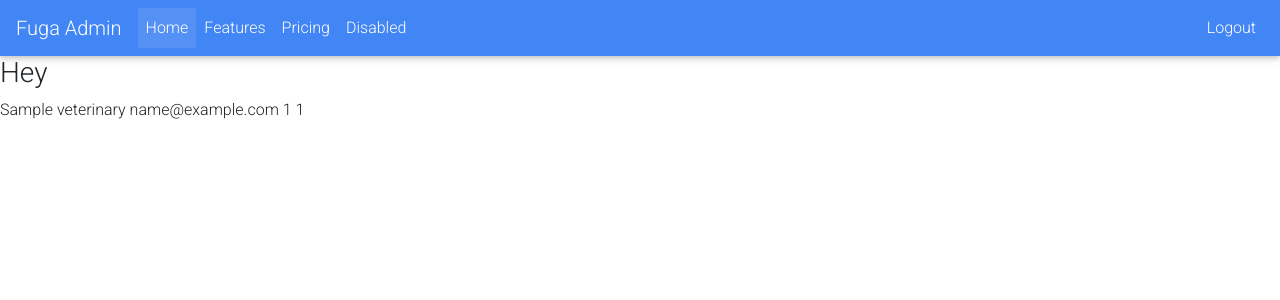
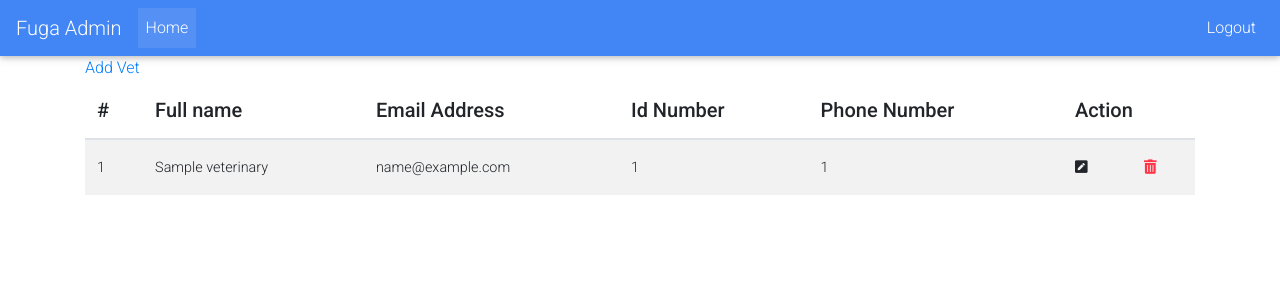
Before and after one commit to DorcasToto/CRUD-django, a Django app: page / in a window 1280 px wide. Shown: the top 300 px of the page. Run offline with Django 3.2, Linux system fonts and the light colour scheme; tables that the repository leaves empty hold one stand-in row (values such as "Sample post"); some libraries are stand-ins or nearby versions.

Commit message:
onboard a vet

```diff
--- a/veterinary/forms.py
+++ b/veterinary/forms.py
@@ -1,6 +1,7 @@
 from django.contrib.auth.models import User
 from django.contrib.auth.forms import UserCreationForm
 from django import forms
+from .models import *
 
 class RegistrationForm(UserCreationForm):
     email=forms.EmailField()
@@ -14,3 +15,8 @@ class RegistrationForm(UserCreationForm):
         if commit:
             user.save()
         return user
+
+class RegisitervetForm(forms.ModelForm):
+    class Meta:
+        model = Veterinary
+        exclude = ['user']
--- a/veterinary/models.py
+++ b/veterinary/models.py
@@ -8,6 +8,7 @@ class Veterinary(models.Model):
     email = models.CharField(max_length=20)
     id_no = models.IntegerField(default = 0)
     phone_number = models.IntegerField(default = 0)
+    # county = models.CharField(max_length=255)
 
     def __str__(self):
         return self.name
--- a/veterinary/templates/base.html
+++ b/veterinary/templates/base.html
@@ -19,7 +19,7 @@
     {% endblock %}
 
 
-    <title>Instagram Clone</title>
+    <title>Fuga Admin</title>
 </head>
 
 <body>
--- a/veterinary/templates/index.html
+++ b/veterinary/templates/index.html
@@ -2,20 +2,57 @@
 {%block content%}
 <!DOCTYPE html>
 <html lang="en">
+
 <head>
     <meta charset="UTF-8">
     <meta name="viewport" content="width=device-width, initial-scale=1.0">
-    <title>Document</title>
+    <title>Fuga Admin</title>
 </head>
+
 <body>
-    {{user.username}}
-    <h3>Hey</h3>
-    {%for vet in vets%}
-    {{vet.name}}
-    {{vet.email}}
-    {{vet.id_no}}
-    {{vet.phone_number}}
-    {%endfor%}
+    <div class="container">
+        <a href="{% url 'register_vet' %}">
+            Add Vet
+        </a>
+        <div class="table table-striped w-full">
+            <table class="table">
+                <thead>
+                    <tr>
+                        <th class="h5">#</th>
+                        <th class="h5">Full name</th>
+                        <th class="h5">Email Address</th>
+                        <th class="h5">Id Number</th>
+                        <th class="h5">Phone Number</th>
+                        <th class="h5">Action</th>
+                    </tr>
+                </thead>
+                <tbody>
+                    {%for vet in vets%}
+                    <tr>
+                        <td>{{vet.id}}</td>
+                        <td>{{vet.name}}</td>
+                        <td>{{vet.email}}</td>
+                        <td>{{vet.id_no}}</td>
+                        <td>{{vet.phone_number}}</td>
+                        <td>
+                            <div class="row">
+                                <div class="col-sm">
+                                    <a href=""><i class="fas fa-pen-square"></i></a>
+                                </div>
+                                <div class="col-sm">
+                                    <a href=""><i class="fas fa-trash-alt text-danger"></i></a>
+                                </div>
+                            </div>
+
+                        </td>
+                    </tr>
+                    {%endfor%}
+                </tbody>
+            </table>
+        </div>
+    </div>
+
 </body>
+
 </html>
 {%endblock content%}
--- a/veterinary/templates/navbar.html
+++ b/veterinary/templates/navbar.html
@@ -7,16 +7,7 @@
     <div class="collapse navbar-collapse" id="navbarNav">
       <ul class="navbar-nav">
         <li class="nav-item active">
-          <a class="nav-link" href="{% url "home" %}">Home<span class="sr-only">(current)</span></a>
-        </li>
-        <li class="nav-item">
-          <a class="nav-link" href="#">Features</a>
-        </li>
-        <li class="nav-item">
-          <a class="nav-link" href="#">Pricing</a>
-        </li>
-        <li class="nav-item">
-          <a class="nav-link disabled" href="#">Disabled</a>
+          <a class="nav-link" href="{% url 'home' %}">Home<span class="sr-only">(current)</span></a>
         </li>
       </ul>
       <ul class="navbar-nav ml-auto">
--- a/veterinary/urls.py
+++ b/veterinary/urls.py
@@ -6,11 +6,9 @@ from django.urls import path,include
 
 urlpatterns = [
     path('',views.index,name = 'home'),
-    path('accounts/login/', auth_views.LoginView.as_view(template_name='login.html'), name='login'),
+    path('accounts/login/', auth_views.LoginView.as_view(template_name='accounts/login.html'), name='login'),
     path('accounts/logout/', auth_views.LogoutView.as_view(template_name='users/logout.html'), name='logout'),
     path('accounts/register/',views.register, name='registration'),
+    path('register_vet/',views.register_vet,name = 'register_vet')
 
 ]
-
-if settings.DEBUG:
-    urlpatterns+= static(settings.MEDIA_URL, document_root = settings.MEDIA_ROOT)
--- a/veterinary/views.py
+++ b/veterinary/views.py
@@ -1,13 +1,15 @@
 from django.shortcuts import render
-from . forms import RegistrationForm
+from . forms import *
 from django.contrib import messages
 from .models import *
 from django.shortcuts import redirect
+from django.contrib.auth.decorators import login_required
 
 # Create your views here.
 def index(request):
     all_veterinarians = Veterinary.objects.all()
     return render(request,'index.html',{'vets':all_veterinarians})
+
 
 def register(request):
 
@@ -22,3 +24,18 @@ def register(request):
         registration_form= RegistrationForm()
 
     return render(request, 'register.html', {'registration_form': registration_form})
+
+def register_vet(request):
+    current_user = request.user
+    if request.method == 'POST':
+        form = RegisitervetForm(request.POST)
+        if form.is_valid():
+            formVet = form.save(commit=False)
+            formVet.user = current_user
+            formVet.save()
+            return redirect('home')
+
+    else:
+        form = RegisitervetForm()
+
+    return render(request,"register_vet.html",{"formVet":form})
```
Also changed, not shown: veterinary/templates/register_vet.html (added, +32 -0 lines), veterinary/migrations/0001_initial.py, veterinary/migrations/0002_auto_20210117_1132.py (deleted).
